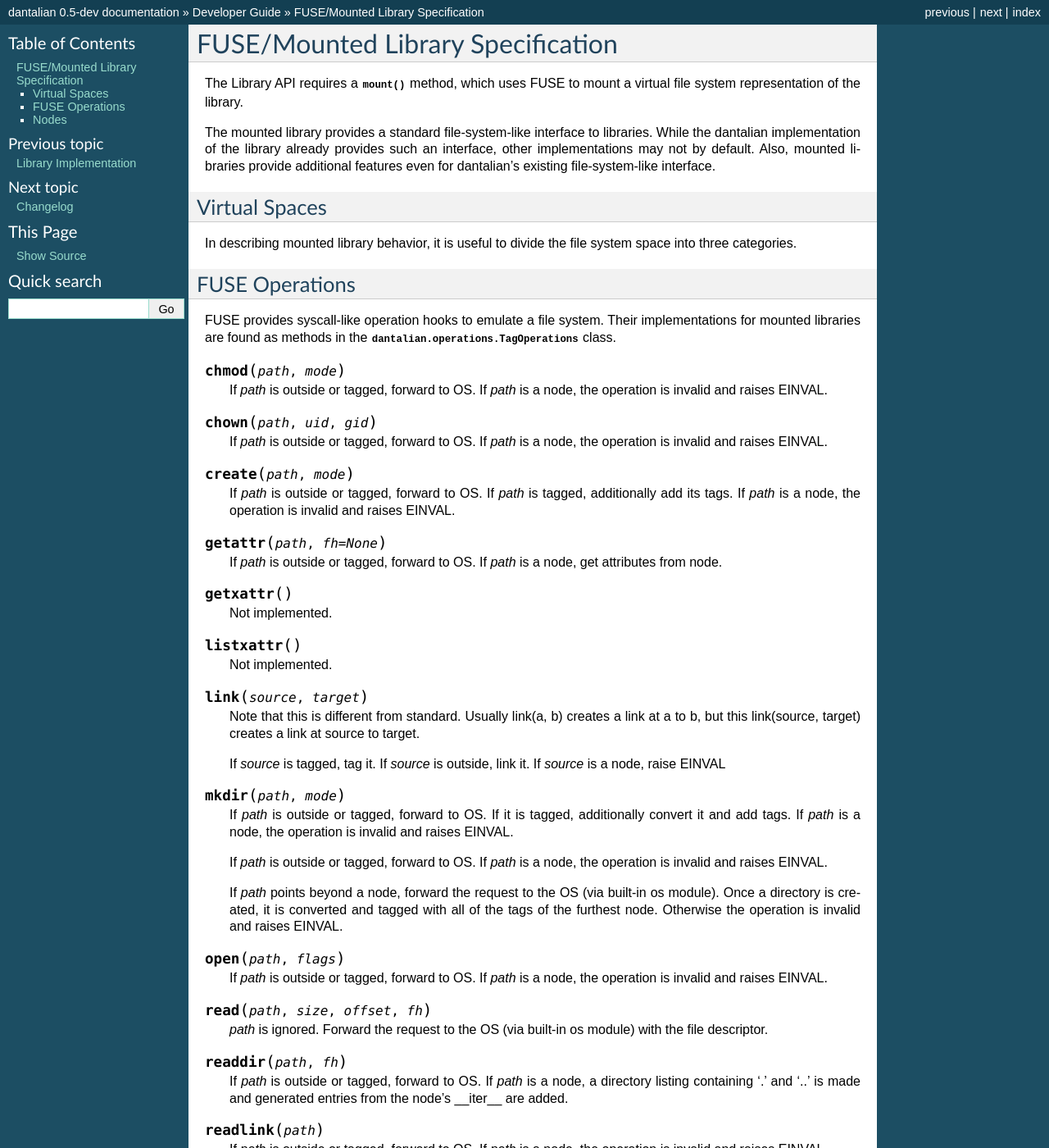
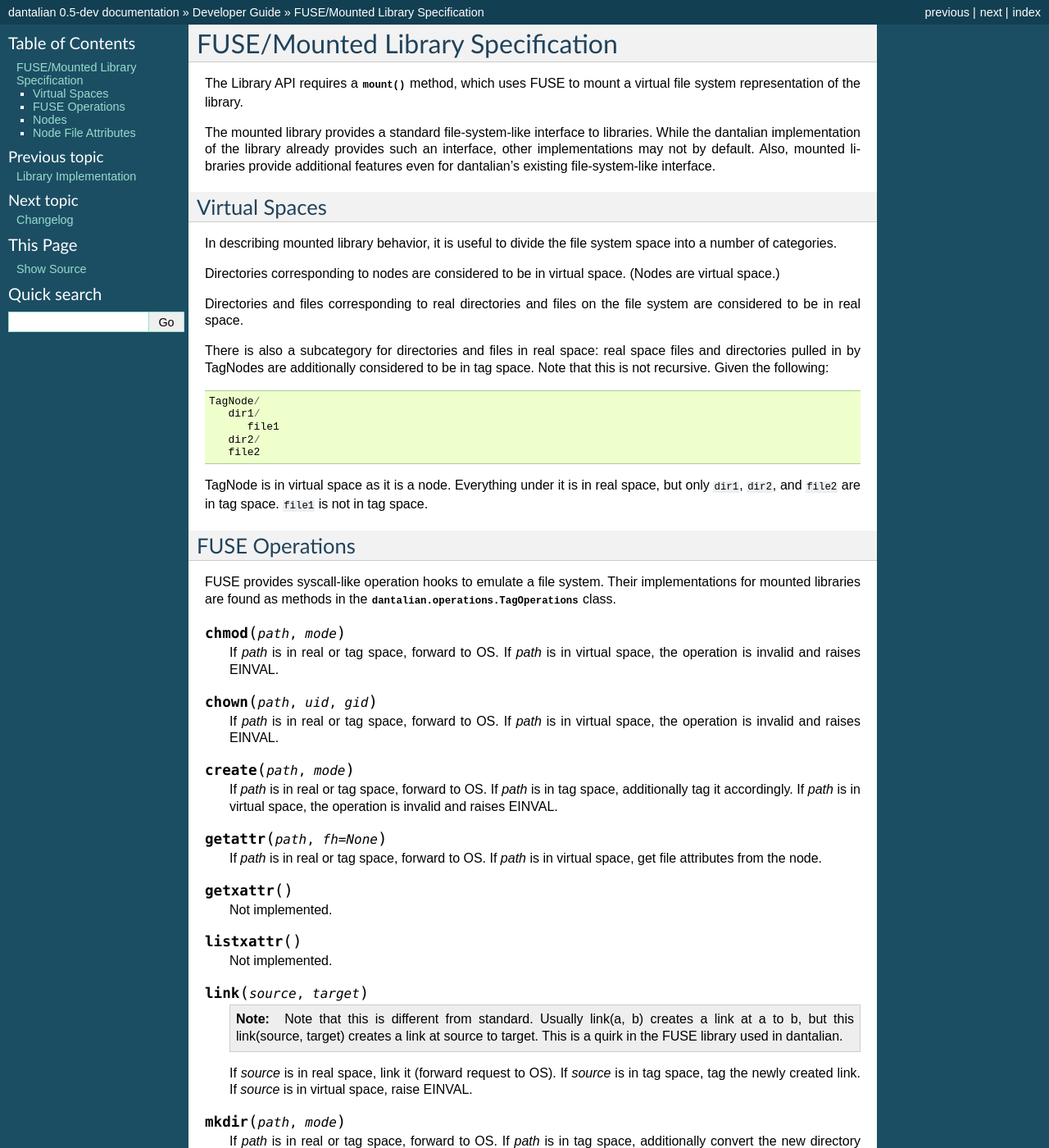
Before and after one commit to darkfeline/dantalian, a Sphinx documentation site: the page built from doc/dev/fuse.rst, in a window 1280 px wide and 1400 px high. Shown: the whole window at 82% size. Built offline with Sphinx 7.4.7, drawn with Linux system fonts in a browser that asks for light colours; pages that are not in the unit, such as notebooks, are missing from menus; some of the changed text lies outside the part shown.

Commit message:
Work on documentation

```diff
--- a/doc/dev.rst
+++ b/doc/dev.rst
@@ -5,9 +5,6 @@ Welcome to dantalian's Developer Guide!  If you're looking to build an
 application using dantalian, contribute, or just tinker with the code,
 take this with you.  Also, if you're a user who is just curious about
 the design or abstractions behind dantalian, a quick peek won't hurt.
-
-Remember that the source code is the 100% canonical documentation, so if
-there's a bug in the code that's not documented here, the code wins =).
 
 .. toctree::
    :maxdepth: 1
--- a/doc/dev/fuse.rst
+++ b/doc/dev/fuse.rst
@@ -14,7 +14,28 @@ Virtual Spaces
 --------------
 
 In describing mounted library behavior, it is useful to divide the file
-system space into three categories.
+system space into a number of categories.
+
+Directories corresponding to nodes are considered to be in virtual
+space.  (Nodes are virtual space.)
+
+Directories and files corresponding to real directories and files on the
+file system are considered to be in real space.
+
+There is also a subcategory for directories and files in real space:
+real space files and directories pulled in by TagNodes are additionally
+considered to be in tag space.  Note that this is not recursive.  Given
+the following::
+
+   TagNode/
+      dir1/
+         file1
+      dir2/
+      file2
+
+TagNode is in virtual space as it is a node.  Everything under it is in
+real space, but only ``dir1``, ``dir2``, and ``file2`` are in tag space.
+``file1`` is not in tag space.
 
 FUSE Operations
 ---------------
@@ -26,27 +47,27 @@ Their implementations for mounted libraries are found as methods in the
 .. method:: chmod(path, mode)
    :noindex:
 
-   If `path` is outside or tagged, forward to OS.  If `path` is a node,
-   the operation is invalid and raises EINVAL.
+   If `path` is in real or tag space, forward to OS.  If `path` is in
+   virtual space, the operation is invalid and raises EINVAL.
 
 .. method:: chown(path, uid, gid)
    :noindex:
 
-   If `path` is outside or tagged, forward to OS.  If `path` is a node,
-   the operation is invalid and raises EINVAL.
+   If `path` is in real or tag space, forward to OS.  If `path` is in
+   virtual space, the operation is invalid and raises EINVAL.
 
 .. method:: create(path, mode)
    :noindex:
 
-   If `path` is outside or tagged, forward to OS.  If `path` is tagged,
-   additionally add its tags.  If `path` is a node, the operation is
-   invalid and raises EINVAL.
+   If `path` is in real or tag space, forward to OS.  If `path` is in
+   tag space, additionally tag it accordingly.  If `path` is in
+   virtual space, the operation is invalid and raises EINVAL.
 
 .. method:: getattr(path, fh=None)
    :noindex:
 
-   If `path` is outside or tagged, forward to OS.  If `path` is a node,
-   get attributes from node.
+   If `path` is in real or tag space, forward to OS.  If `path` is in
+   virtual space, get file attributes from the node.
 
 .. method:: getxattr()
    :noindex:
@@ -61,52 +82,52 @@ Their implementations for mounted libraries are found as methods in the
 .. method:: link(source, target)
    :noindex:
 
-   Note that this is different from standard.  Usually link(a, b)
-   creates a link at a to b, but this link(source, target) creates a
-   link at source to target.
+   .. note::
 
-   If `source` is tagged, tag it.  If `source` is outside, link it.  If
-   `source` is a node, raise EINVAL
+      Note that this is different from standard.  Usually link(a, b)
+      creates a link at a to b, but this link(source, target) creates a
+      link at source to target.  This is a quirk in the FUSE library
+      used in dantalian.
+
+   If `source` is in real space, link it (forward request to OS).  If
+   `source` is in tag space, tag the newly created link.  If `source`
+   is in virtual space, raise EINVAL.
 
 .. method:: mkdir(path, mode)
    :noindex:
 
-   If `path` is outside or tagged, forward to OS.  If it is tagged,
-   additionally convert it and add tags.  If `path` is a node, the
-   operation is invalid and raises EINVAL.
-
-   If `path` is outside or tagged, forward to OS.  If `path` is a node,
-   the operation is invalid and raises EINVAL.
-
-   If `path` points beyond a node, forward the request to the OS (via
-   built-in os module).  Once a directory is created, it is converted
-   and tagged with all of the tags of the furthest node.  Otherwise the
-   operation is invalid and raises EINVAL.
+   If `path` is in real or tag space, forward to OS.  If `path` is in
+   tag space, additionally convert the new directory and tag it
+   accordingly.  If `path` is in virtual space, the operation is invalid
+   and raises EINVAL.
 
 .. method:: open(path, flags)
    :noindex:
 
-   If `path` is outside or tagged, forward to OS.  If `path` is a node,
-   the operation is invalid and raises EINVAL.
+   If `path` is in real or tag space, forward to OS.  If `path` is in
+   virtual space, the operation is invalid and raises EINVAL.
 
 .. method:: read(path, size, offset, fh)
    :noindex:
 
-   `path` is ignored.  Forward the request to the OS (via built-in os
-   module) with the file descriptor.
+   If `path` is in real or tag space, forward to OS.  If `path` is in
+   virtual space, the operation is invalid and raises EINVAL.
+
+   .. note:
+
+      `path` is ignored.  `fh` is used instead.
 
 .. method:: readdir(path, fh)
    :noindex:
 
-   If `path` is outside or tagged, forward to OS.  If `path` is a node,
-   a directory listing containing '.' and '..' is made and generated
-   entries from the node's __iter__ are added.
+   If `path` is in real or tag space, forward to OS.  If `path` is in
+   virtual space, get information from the node.
 
 .. method:: readlink(path)
    :noindex:
 
-   If `path` is outside or tagged, forward to OS.  If `path` is a node,
-   the operation is invalid and raises EINVAL.
+   If `path` is in real or tag space, forward to OS.  If `path` is in
+   virtual space, the operation is invalid and raises EINVAL.
 
 .. method:: removexattr()
    :noindex:
@@ -118,22 +139,21 @@ Their implementations for mounted libraries are found as methods in the
 
    This one is tricky; here's a handy chart.
 
-   +---------+---------+-------------------+-------------------+
-   | Old     | To Node | To Tagged         | To Outside        |
-   +=========+=========+===================+===================+
-   | Node    | EINVAL  | EINVAL            | EINVAL            |
-   +---------+---------+-------------------+-------------------+
-   | Tagged  | EINVAL  | untag, tag        | move, untag       |
-   +---------+---------+-------------------+-------------------+
-   | Outside | EINVAL  | tag, remove       | move              |
-   +---------+---------+-------------------+-------------------+
+   +---------+---------+-------------+-------------+
+   | Old     | Virtual | Tag         | Real        |
+   +=========+=========+=============+=============+
+   | Virtual | EINVAL  | EINVAL      | EINVAL      |
+   +---------+---------+-------------+-------------+
+   | Tag     | EINVAL  | untag, tag  | move, untag |
+   +---------+---------+-------------+-------------+
+   | Real    | EINVAL  | tag, remove | move        |
+   +---------+---------+-------------+-------------+
 
 .. method:: rmdir(path)
    :noindex:
 
-   If `path` is outside or tagged, forward to OS.  (If it's tagged, it's
-   not a dir, but we'll let the OS handle that =))  If `path` is a node,
-   the operation is invalid and raises EINVAL.
+   If `path` is in real or tag space, forward to OS.  If `path` is in
+   virtual space, the operation is invalid and raises EINVAL.
 
 .. method:: setxattr()
    :noindex:
@@ -148,38 +168,49 @@ Their implementations for mounted libraries are found as methods in the
 .. method:: symlink(source, target)
    :noindex:
 
-   Note that this is different from standard.  Usually link(a, b)
-   creates a link at a to b, but this link(source, target) creates a
-   link at source to target.
+   .. note::
 
-   If `path` is outside or tagged, forward to OS.  If `path` is a node,
-   the operation is invalid and raises EINVAL.
+      Note that this is different from standard.  Usually symlink(a, b)
+      creates a symlink at a to b, but this symlink(source, target)
+      creates a symlink at source to target.  This is a quirk in the
+      FUSE library used in dantalian.
+
+   If `source` is in real space, link it (forward request to OS).  If
+   `source` is in tag space, tag the newly created symlink.  If `source`
+   is in virtual space, raise EINVAL.
 
 .. method:: truncate(path, length, fh=None)
    :noindex:
 
-   If `path` is outside or tagged, forward to OS.  If it is tagged,
-   additionally add its tags.  If `path` is a node, the operation is
-   invalid and raises EINVAL. `fh` is ignored.
+   If `path` is in real or tag space, forward to OS.  If `path` is in
+   virtual space, the operation is invalid and raises EINVAL.
+
+   .. note:
+
+      `fh` is ignored.
 
 .. method:: unlink(path)
    :noindex:
 
-   If `path` is tagged, untag.  If `path` is outside, forward to OS.  If
-   `path` is a node, the operation is invalid and raises EINVAL.
+   If `source` is in real space, forward to OS.  If
+   `source` is in tag space, untag the file instead.  If `source`
+   is in virtual space, raise EINVAL.
 
 .. method:: utimens(path, times=None)
    :noindex:
 
-   If `path` is outside or tagged, forward to OS.  If `path` is a node,
-   the operation is invalid and raises EINVAL.
+   If `path` is in real or tag space, forward to OS.  If `path` is in
+   virtual space, the operation is invalid and raises EINVAL.
 
 .. method:: write(path, data, offset, fh)
    :noindex:
 
-   If `path` is outside or tagged, forward to OS.  If `path` is a node,
-   the operation is invalid and raises EINVAL.  `fh` is used; `path` is
-   only used for verification.
+   If `path` is in real or tag space, forward to OS.  If `path` is in
+   virtual space, the operation is invalid and raises EINVAL.
+
+   .. note:
+
+        `fh` is used; `path` is only used for verification.
 
 Nodes
 -----
@@ -209,3 +240,19 @@ necessary.
 
 TagNodes pull the intersection set of files of a given set of tags under
 themselves.
+
+Node File Attributes
+--------------------
+
+Nodes implement a basic set of default file attributes.
+
+atime, ctime, mtime
+   Defaults to time of node creation
+uid, gid
+   Defaults to process's uid and gid
+mode
+   Set directory bit, and permission bits 0o777 minus umask bits.
+size
+   Constant 4096
+
+Currently these are dummy values and do not change, save for nlinks.
```
Also changed, not shown: other parts of doc/dev.rst (+0 -1 lines), 1 other file.
